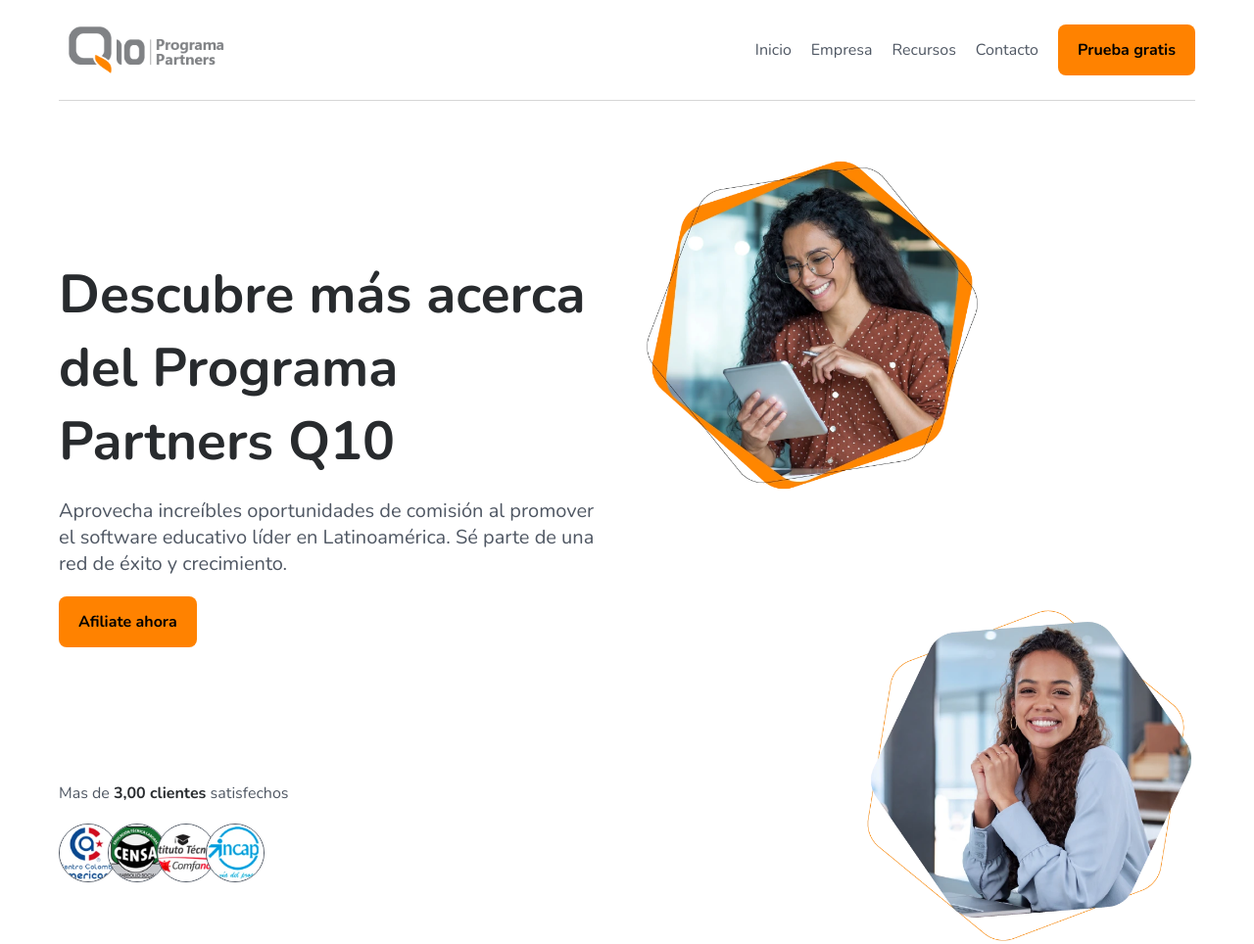
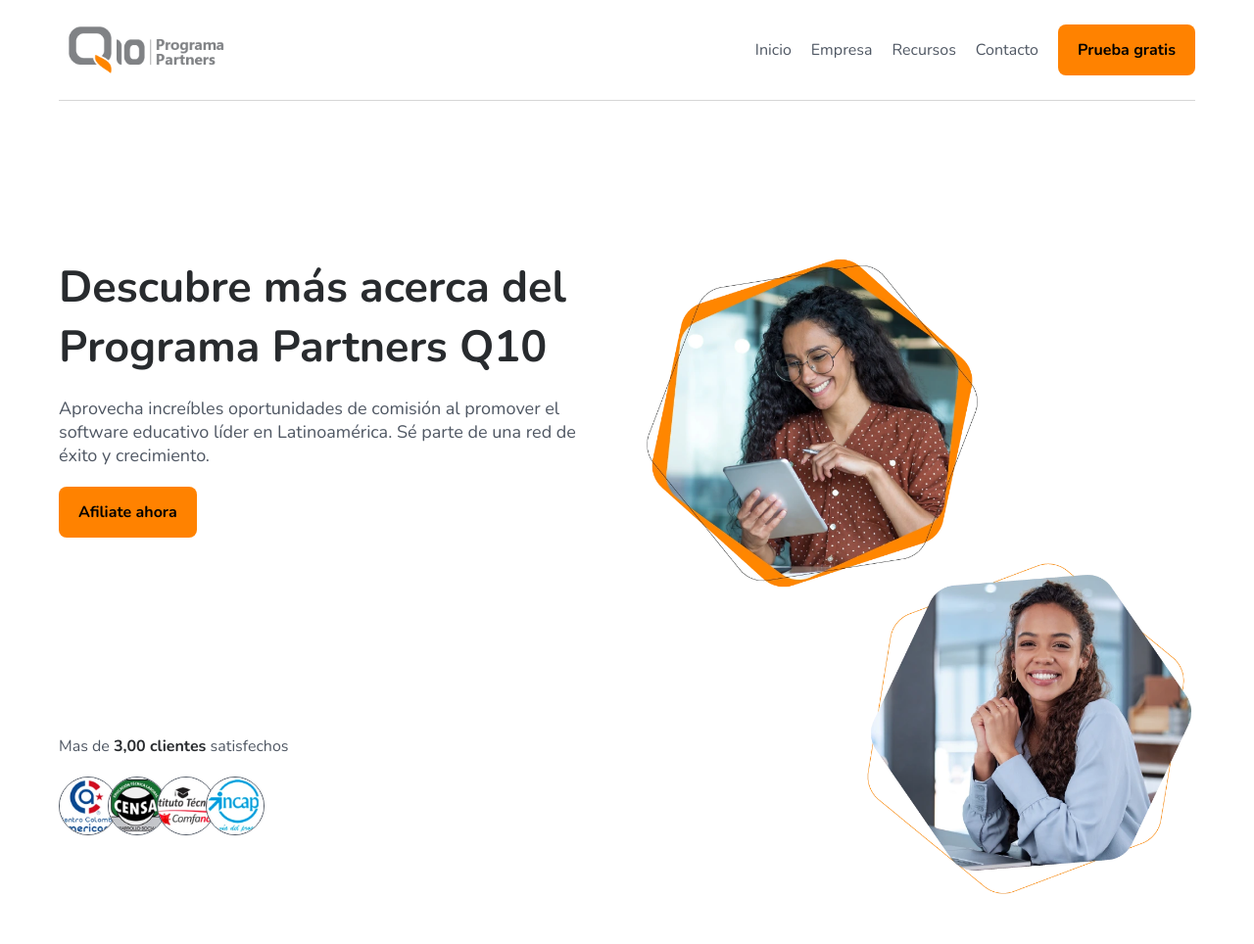
Before and after one commit to LuisC73/Q10TechnicalTest-Page, a website built with Vite: page index.html in a window 1280 px wide. Shown: the top 964 px of the page at 98% size. Built offline with nearby package versions, Linux system fonts and the light colour scheme.

Commit message:
Feat: Improved image positioning on the home page

```diff
--- a/src/styles/sections.css
+++ b/src/styles/sections.css
@@ -3,7 +3,7 @@
 .section-home {
   display: grid;
   grid-template-columns: 1fr;
-  grid-template-rows: 1fr 200px;
+  grid-template-rows: auto 1fr auto;
   gap: 40px;
 }
 
@@ -25,15 +25,27 @@
 }
 
 .section-home__images {
+  grid-row: 2 / 3;
   position: relative;
   width: 100%;
   height: 100%;
+  min-height: 676px;
 }
 
 .section-home__figure {
   position: absolute;
   width: 338px;
   height: 338px;
+}
+
+.section-home__figure--left {
+  top: 0;
+  left: 0;
+}
+
+.section-home__figure--right {
+  bottom: 0;
+  right: 0;
 }
 
 .testimonials {
@@ -74,9 +86,32 @@
 }
 
 @media screen and (width > 768px) {
+  .section-home__title {
+    font-size: 4rem;
+  }
+
+  .section-home__paragraph {
+    font-size: 1.6rem;
+  }
+
+  .section-home__images {
+    min-height: 350px;
+  }
+
+  .section-home__figure {
+    width: 328px;
+    height: 328px;
+  }
+
+  .testimonials {
+    grid-column: span 2;
+  }
+}
+
+@media screen and (width > 1024px) {
   .section-home {
     grid-template-columns: repeat(2, 1fr);
-    gap: 40px;
+    grid-template-rows: 1fr 200px;
   }
 
   .section-home__title {
@@ -87,27 +122,23 @@
     font-size: 1.8rem;
   }
 
-  .section-home__figure {
-    width: 328px;
-    height: 328px;
+  .section-home__images {
+    grid-column: 2 / -1;
+    grid-row: 1 / 2;
   }
 
-  .section-home__figure--left {
-    top: -100px;
-    left: 0;
+  .section-home__figure {
+    width: 338px;
+    height: 338px;
   }
 
   .section-home__figure--right {
     bottom: -300px;
     right: 0;
   }
-
-  .testimonials {
-    grid-column: span 2;
-  }
 }
 
-@media screen and (width > 1024px) {
+@media screen and (width > 1280px) {
   .section-home__title {
     font-size: 5.5rem;
   }
@@ -116,16 +147,28 @@
     font-size: 2rem;
   }
 
+  .section-home__images {
+    min-height: auto;
+  }
+
   .section-home__figure {
-    width: 338px;
-    height: 338px;
+    width: 388px;
+    height: 388px;
+  }
+
+  .section-home__figure--left {
+    top: -100px;
+  }
+
+  .section-home__figure--right {
+    bottom: -300px;
   }
 }
 
-@media screen and (width > 1280px) {
+@media screen and (width > 1880px) {
   .section-home__figure {
-    width: 388px;
-    height: 388px;
+    width: 438px;
+    height: 438px;
   }
 }
 
```
